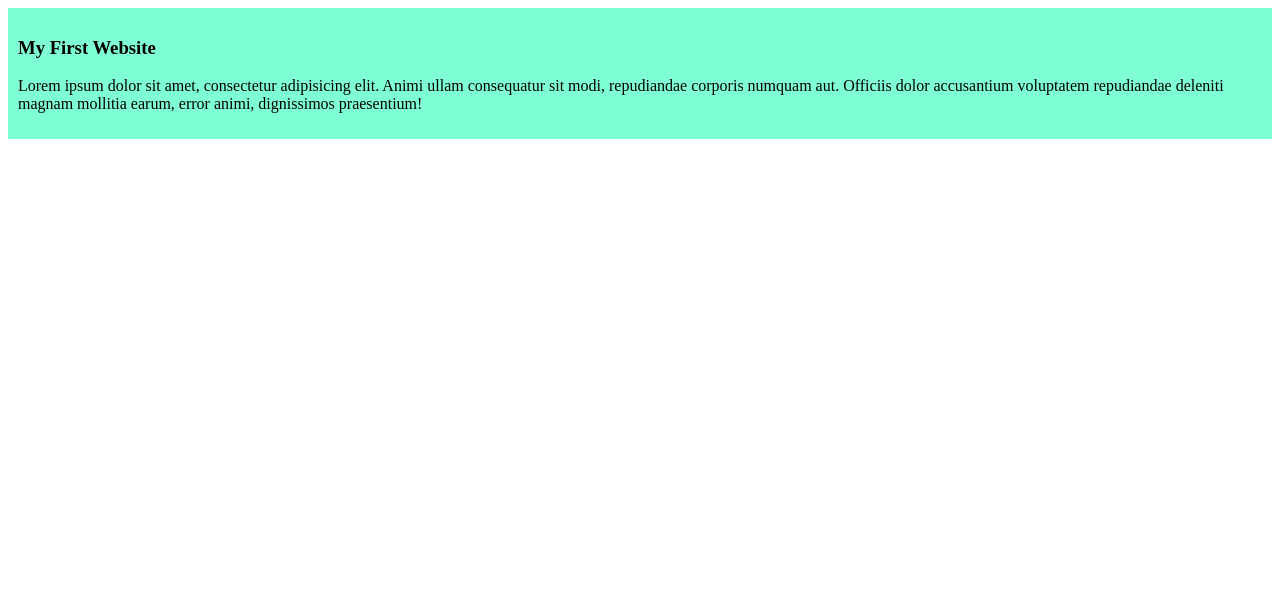
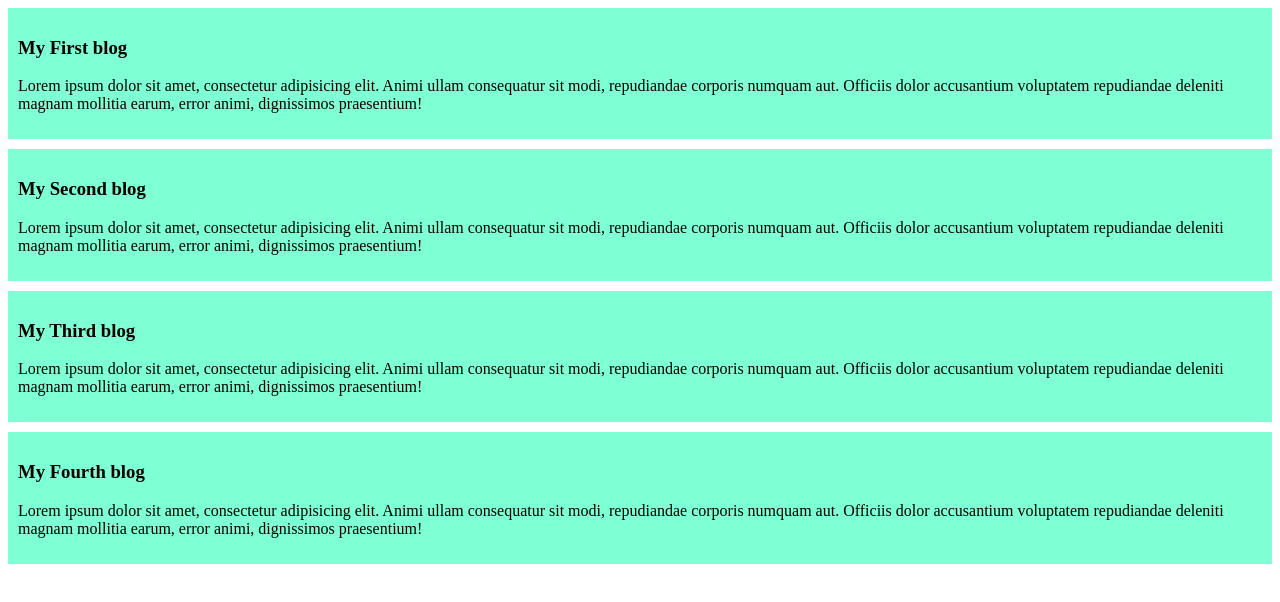
Before and after one commit to RaiyanRahman2000/my-first-github-repo, a plain HTML site: page index.html in a window 1280 px wide. Drawn offline with Linux system fonts and the light colour scheme.

Commit message:
added the second, third and the fourth blog

```diff
--- a/index.html
+++ b/index.html
@@ -8,7 +8,19 @@
 </head>
 <body>
     <div>
-        <h3>My First Website</h3>
+        <h3>My First blog</h3>
+        <p>Lorem ipsum dolor sit amet, consectetur adipisicing elit. Animi ullam consequatur sit modi, repudiandae corporis numquam aut. Officiis dolor accusantium voluptatem repudiandae deleniti magnam mollitia earum, error animi, dignissimos praesentium!</p>
+    </div>
+    <div>
+        <h3>My Second blog</h3>
+        <p>Lorem ipsum dolor sit amet, consectetur adipisicing elit. Animi ullam consequatur sit modi, repudiandae corporis numquam aut. Officiis dolor accusantium voluptatem repudiandae deleniti magnam mollitia earum, error animi, dignissimos praesentium!</p>
+    </div>
+    <div>
+        <h3>My Third blog</h3>
+        <p>Lorem ipsum dolor sit amet, consectetur adipisicing elit. Animi ullam consequatur sit modi, repudiandae corporis numquam aut. Officiis dolor accusantium voluptatem repudiandae deleniti magnam mollitia earum, error animi, dignissimos praesentium!</p>
+    </div>
+    <div>
+        <h3>My Fourth blog</h3>
         <p>Lorem ipsum dolor sit amet, consectetur adipisicing elit. Animi ullam consequatur sit modi, repudiandae corporis numquam aut. Officiis dolor accusantium voluptatem repudiandae deleniti magnam mollitia earum, error animi, dignissimos praesentium!</p>
     </div>
 </body >
--- a/styles/blog.css
+++ b/styles/blog.css
@@ -1,4 +1,5 @@
 div{
     background-color: aquamarine;
     padding: 10px;
+    margin-bottom: 10px;
 }
```
